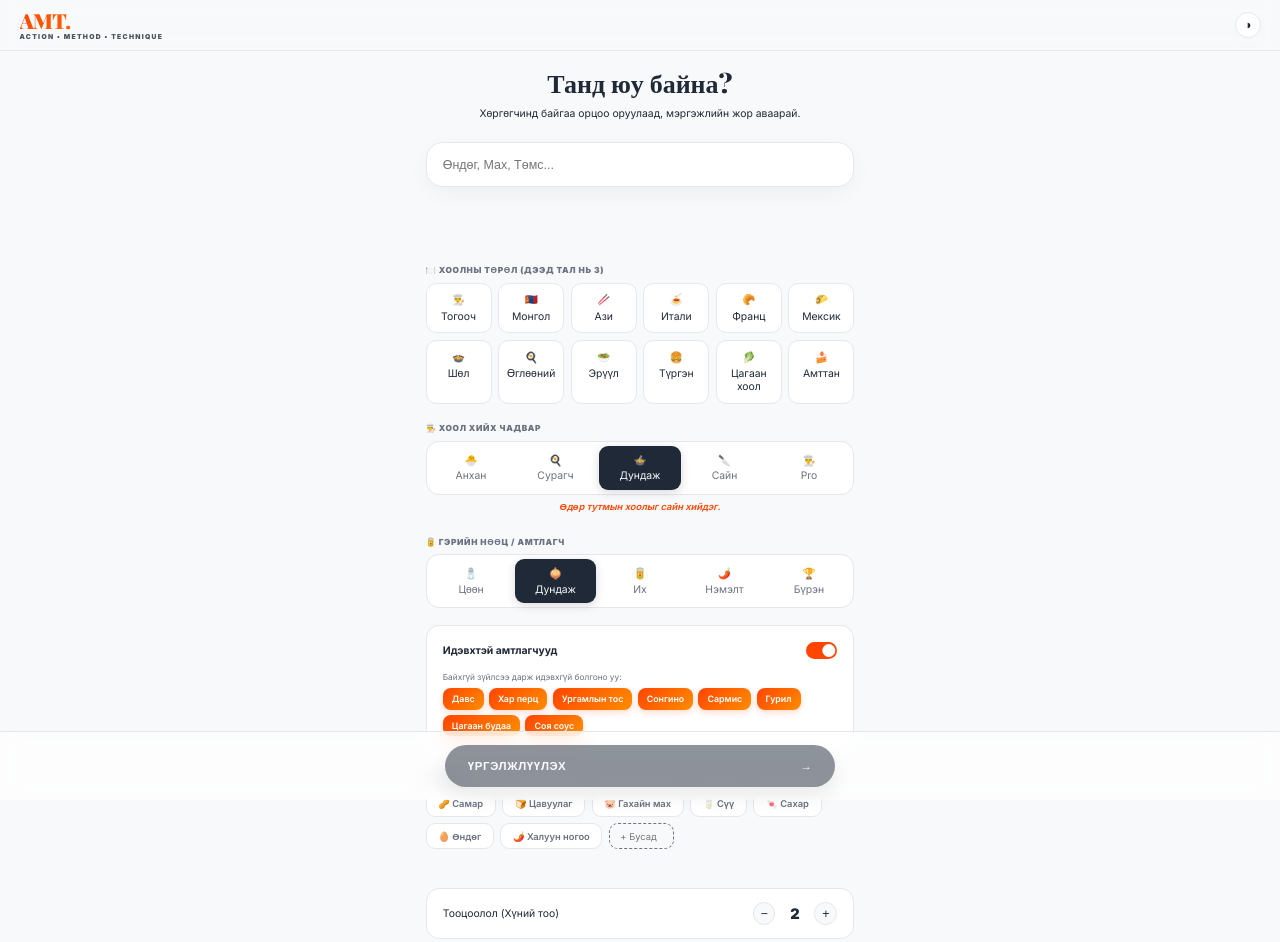
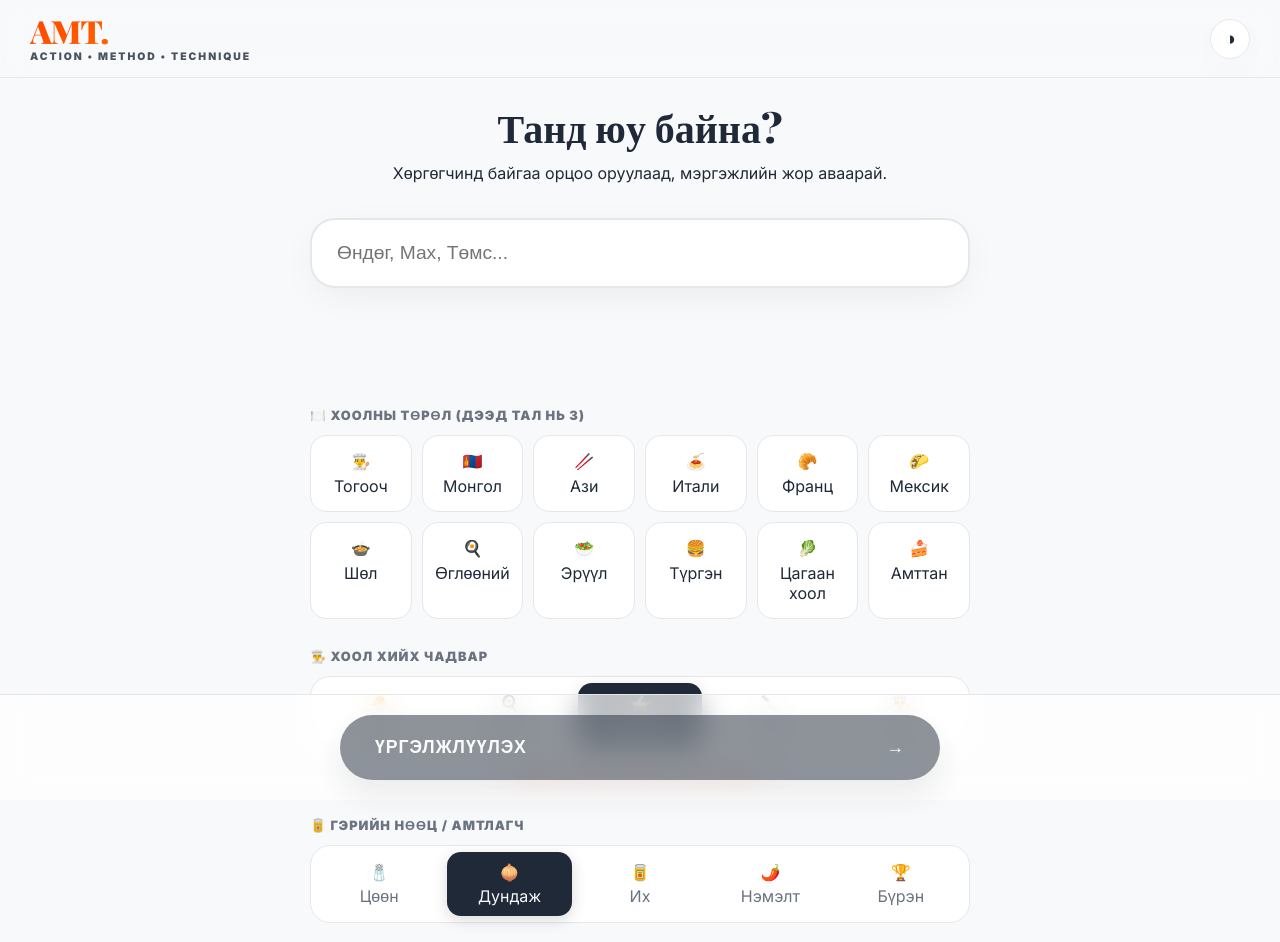
Before and after one commit to bilguundavaagombo-dot/blygune, a website: page app.html in a window 1280 px wide. Shown: the top 942 px of the page. Drawn offline with nearby package versions, Linux system fonts and the light colour scheme.

Commit message:
Update app.html

```diff
--- a/app.html
+++ b/app.html
@@ -45,17 +45,22 @@
             background-color: var(--bg); color: var(--text); font-family: var(--font);
             min-height: 100vh; overflow-x: hidden;
             transition: background 0.3s, color 0.3s;
+            /* SAFE AREAS FOR MOBILE */
             padding-top: env(safe-area-inset-top);
             padding-bottom: 140px;
+        }
 
-            /* --- FIXED: ZOOM OUT FOR DESKTOP FEEL ON MOBILE --- */
-            zoom: 65%;
+        /* --- MOBILE ZOOM ONLY (Does not affect Desktop) --- */
+        @media only screen and (max-width: 768px) {
+            body {
+                zoom: 60%; /* This gives the "Computer Website" feel on phones */
+            }
         }
 
         /* HEADER */
         header {
             padding: 15px 30px;
-            padding-top: max(15px, env(safe-area-inset-top));
+            padding-top: max(15px, env(safe-area-inset-top)); /* Notch Support */
             display: flex; justify-content: space-between; align-items: center;
             position: fixed; top: 0; left: 0; width: 100%; z-index: 100;
             background: rgba(255, 255, 255, 0.05); backdrop-filter: var(--glass);
@@ -71,6 +76,9 @@
 
         /* MAIN */
         main { display: flex; flex-direction: column; align-items: center; width: 100%; max-width: 700px; margin: 100px auto 0 auto; padding: 0 20px; }
+        /* Add margin to clear fixed header on mobile zoom */
+        @media only screen and (max-width: 768px) { main { margin-top: 140px; } }
+
         .hero { text-align: center; margin-bottom: 35px; width: 100%; }
         .hero h1 { font-family: var(--font-head); font-size: 2.5rem; margin-bottom: 10px; font-weight: 900; }
         .input-wrapper { position: relative; margin-bottom: 20px; width: 100%; }
@@ -85,11 +93,11 @@
         .style-chip { background: var(--surface); border: 1px solid var(--border); border-radius: 16px; padding: 15px 10px; text-align: center; cursor: pointer; transition: 0.2s; display: flex; flex-direction: column; gap: 5px; align-items: center; }
         .style-chip.selected { background: var(--text); color: var(--bg); box-shadow: 0 8px 25px rgba(0,0,0,0.15); }
 
-        /* --- FIXED: PERFECT GRID FOR LEVELS --- */
+        /* --- FIXED: PERFECT GRID FOR LEVELS (Skill & Pantry) --- */
         .level-bar {
-            display: grid;
+            display: grid; /* Changed from flex to grid */
             grid-template-columns: repeat(5, 1fr); /* 5 Equal Columns */
-            gap: 5px;
+            gap: 6px;
             background: var(--surface);
             padding: 6px;
             border-radius: 20px;
@@ -97,8 +105,9 @@
             width: 100%;
         }
         .lvl-step {
+            /* flex: 1; removed */
             text-align: center;
-            padding: 12px 5px; /* Tighter padding for grid */
+            padding: 10px 2px;
             border-radius: 14px;
             cursor: pointer;
             transition: 0.3s;
@@ -144,7 +153,8 @@
         /* BOTTOM BAR */
         .bottom-nav {
             position: fixed; bottom: 0; left: 0; width: 100%;
-            padding: 20px; padding-bottom: max(20px, env(safe-area-inset-bottom));
+            padding: 20px;
+            padding-bottom: max(20px, env(safe-area-inset-bottom)); /* Swipe Bar Fix */
             background: rgba(255,255,255,0.7); backdrop-filter: var(--glass);
             border-top: 1px solid var(--border); display: flex; justify-content: center; z-index: 900;
         }
```
